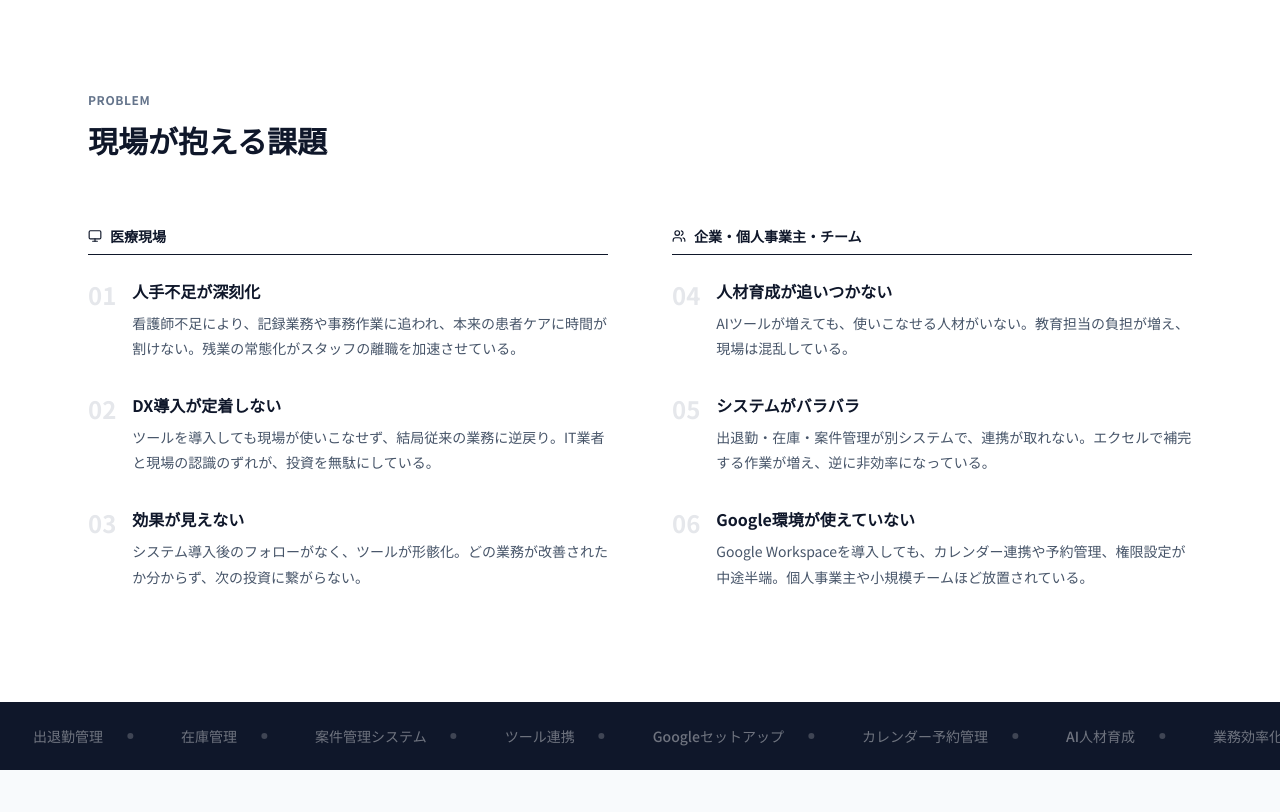
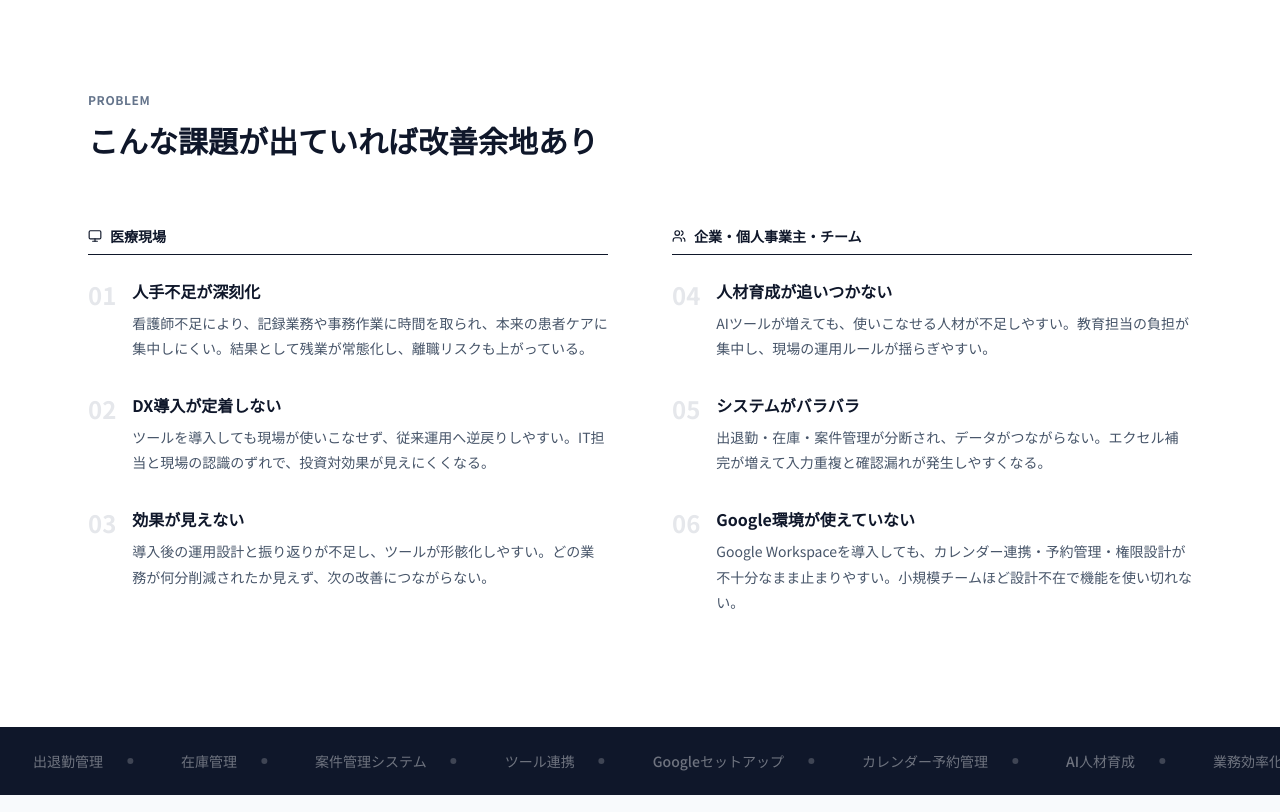
Before and after one commit to Rk2714/portfolio-site-v2, a Next.js app: page / in a window 1280 px wide. Shown: the part 600-1412 px from the top of the page. Built offline with nearby package versions, Linux system fonts and the light colour scheme; no server answers.

Commit message:
Update profile metadata to 15 years and refine problem section copy

```diff
--- a/src/app/layout.tsx
+++ b/src/app/layout.tsx
@@ -2,13 +2,13 @@ import type { Metadata } from "next";
 import "./globals.css";
 
 export const metadata: Metadata = {
-  title: "金城竜弥｜看護師13年の経験で医療現場にAIを導入する",
-  description: "看護師13年の臨床経験を持つAI導入コンサルタント金城竜弥。医療現場の業務効率化、AI議事録導入支援、キャリアコンサルティングを提供します。",
+  title: "金城竜弥｜看護師15年の現場経験でDX・業務改善を支援",
+  description: "看護師15年の臨床経験を持つDX・業務改善パートナー金城竜弥。AI人材育成、業務効率化、Google環境構築、医療プロジェクト支援を提供します。",
   keywords: ["金城竜弥", "看護師", "AIコンサルタント", "キャリアコンサルタント", "沖縄", "医療", "地方創生"],
   authors: [{ name: "金城竜弥" }],
   openGraph: {
-    title: "金城竜弥｜看護師13年の経験で医療現場にAIを導入する",
-    description: "看護師13年の臨床経験を持つAI導入コンサルタント。医療現場の業務効率化、AI議事録導入支援を提供します。",
+    title: "金城竜弥｜看護師15年の現場経験でDX・業務改善を支援",
+    description: "看護師15年の臨床経験を持つDX・業務改善パートナー。AI人材育成、業務効率化、Google環境構築を提供します。",
     type: "website",
   },
 };
--- a/src/app/sections/Problem.tsx
+++ b/src/app/sections/Problem.tsx
@@ -1,23 +1,23 @@
 "use client";
 
 import { motion } from "framer-motion";
-import { Clock, Puzzle, TrendingDown, Users, Monitor, GraduationCap } from "lucide-react";
+import { Users, Monitor } from "lucide-react";
 
 const problemsA = [
   {
     num: "01",
     title: "人手不足が深刻化",
-    description: "看護師不足により、記録業務や事務作業に追われ、本来の患者ケアに時間が割けない。残業の常態化がスタッフの離職を加速させている。",
+    description: "看護師不足により、記録業務や事務作業に時間を取られ、本来の患者ケアに集中しにくい。結果として残業が常態化し、離職リスクも上がっている。",
   },
   {
     num: "02",
     title: "DX導入が定着しない",
-    description: "ツールを導入しても現場が使いこなせず、結局従来の業務に逆戻り。IT業者と現場の認識のずれが、投資を無駄にしている。",
+    description: "ツールを導入しても現場が使いこなせず、従来運用へ逆戻りしやすい。IT担当と現場の認識のずれで、投資対効果が見えにくくなる。",
   },
   {
     num: "03",
     title: "効果が見えない",
-    description: "システム導入後のフォローがなく、ツールが形骸化。どの業務が改善されたか分からず、次の投資に繋がらない。",
+    description: "導入後の運用設計と振り返りが不足し、ツールが形骸化しやすい。どの業務が何分削減されたか見えず、次の改善につながらない。",
   },
 ];
 
@@ -25,17 +25,17 @@ const problemsB = [
   {
     num: "04",
     title: "人材育成が追いつかない",
-    description: "AIツールが増えても、使いこなせる人材がいない。教育担当の負担が増え、現場は混乱している。",
+    description: "AIツールが増えても、使いこなせる人材が不足しやすい。教育担当の負担が集中し、現場の運用ルールが揺らぎやすい。",
   },
   {
     num: "05",
     title: "システムがバラバラ",
-    description: "出退勤・在庫・案件管理が別システムで、連携が取れない。エクセルで補完する作業が増え、逆に非効率になっている。",
+    description: "出退勤・在庫・案件管理が分断され、データがつながらない。エクセル補完が増えて入力重複と確認漏れが発生しやすくなる。",
   },
   {
     num: "06",
     title: "Google環境が使えていない",
-    description: "Google Workspaceを導入しても、カレンダー連携や予約管理、権限設定が中途半端。個人事業主や小規模チームほど放置されている。",
+    description: "Google Workspaceを導入しても、カレンダー連携・予約管理・権限設計が不十分なまま止まりやすい。小規模チームほど設計不在で機能を使い切れない。",
   },
 ];
 
@@ -48,7 +48,7 @@ export default function Problem() {
             Problem
           </p>
           <h2 className="text-2xl md:text-3xl font-bold text-[#0F172A] leading-snug">
-            現場が抱える課題
+            こんな課題が出ていれば改善余地あり
           </h2>
         </div>
 
```
